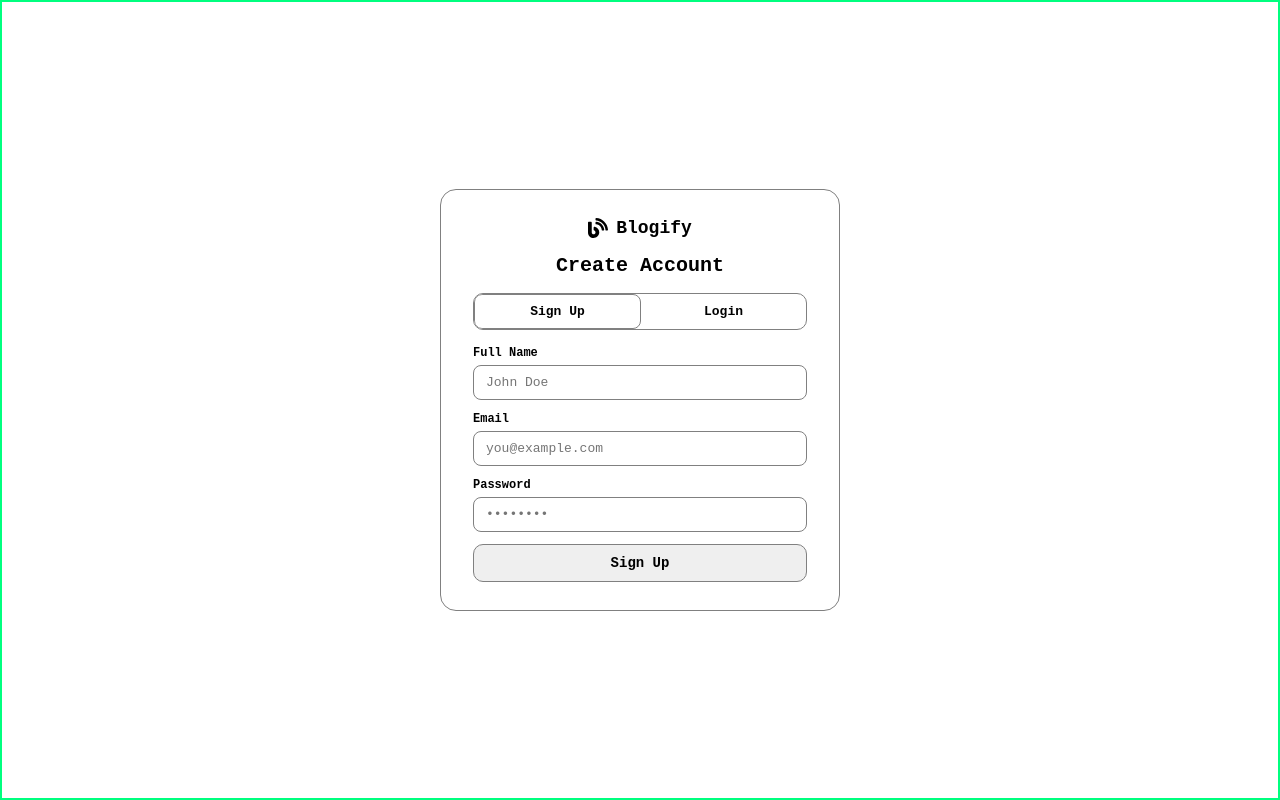
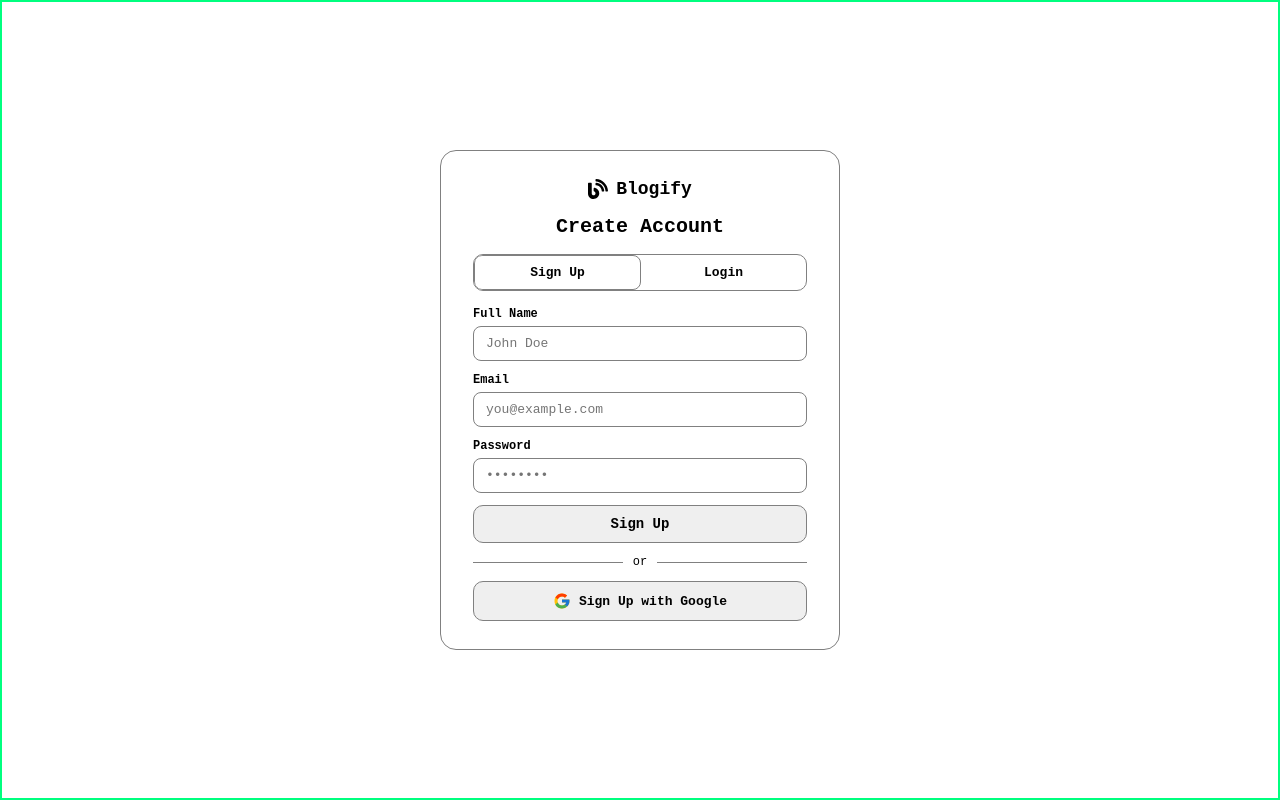
Before and after one commit to hammadgul-dev/blogify, a React app in the folder Frontend/: page /auth in a window 1280 px wide. Built offline with nearby package versions, Linux system fonts and the light colour scheme; the HTML template or start-up script is replaced by a standard one.

Commit message:
add google signup button in auth page

```diff
--- a/Frontend/src/Pages Style/Auth.module.css
+++ b/Frontend/src/Pages Style/Auth.module.css
@@ -57,6 +57,42 @@
     background: transparent;
 }
 
+.divider {
+    display: flex;
+    align-items: center;
+    gap: 10px;
+    width: 100%;
+}
+
+.divider::before,
+.divider::after {
+    content: "";
+    flex: 1;
+    height: 1px;
+    background: gray;
+}
+
+.divider span {
+    font-size: 12px;
+}
+
+.google-btn {
+    display: flex;
+    align-items: center;
+    justify-content: center;
+    gap: 8px;
+    width: 100%;
+    padding: 10px;
+    font-size: 13px;
+    font-weight: 600;
+    border-radius: 10px;
+    border: 1px solid gray;
+}
+
+.google-btn svg {
+    font-size: 18px;
+}
+
 .auth-tabs .active-tab {
     border-radius: 8px;
     border: 1px solid gray;
--- a/Frontend/src/Pages/Auth.jsx
+++ b/Frontend/src/Pages/Auth.jsx
@@ -1,6 +1,7 @@
 import { useState } from "react"
 import style from "../Pages Style/Auth.module.css"
 import { FaBlog } from "react-icons/fa";
+import { FcGoogle } from "react-icons/fc";
 
 function Auth() {
     const [isLogin, setIsLogin] = useState(false)
@@ -12,9 +13,7 @@ function Auth() {
                     <FaBlog />
                     <h2>Blogify</h2>
                 </div>
-
                 <h1>{isLogin ? "Welcome Back" : "Create Account"}</h1>
-
                 <div className={style["auth-tabs"]}>
                     <button
                         className={!isLogin ? style["active-tab"] : ""}
@@ -48,6 +47,13 @@ function Auth() {
                     <button className={style["submit-btn"]}>
                         {isLogin ? "Login" : "Sign Up"}
                     </button>
+                    <div className={style["divider"]}>
+                        <span>or</span>
+                    </div>
+                    <button className={style["google-btn"]}>
+                        <FcGoogle />
+                        {isLogin ? "Login with Google" : "Sign Up with Google"}
+                    </button>
                 </div>
             </div>
         </div>
--- a/Frontend/src/Pages/Home.jsx
+++ b/Frontend/src/Pages/Home.jsx
@@ -9,12 +9,12 @@ import BlogDetail from "./BlogDetail"
 function Home() {
     return (
         <>
-            {/* <Navbar />
+            <Navbar />
             <HeroSection />
             <PostsFilters />
-            <PostLists /> */}
-            <BlogDetail />
+            <PostLists />
             <Footer />
+            {/* <BlogDetail /> */}
             {/* <AdminLayout /> */}
         </>
     )
```
